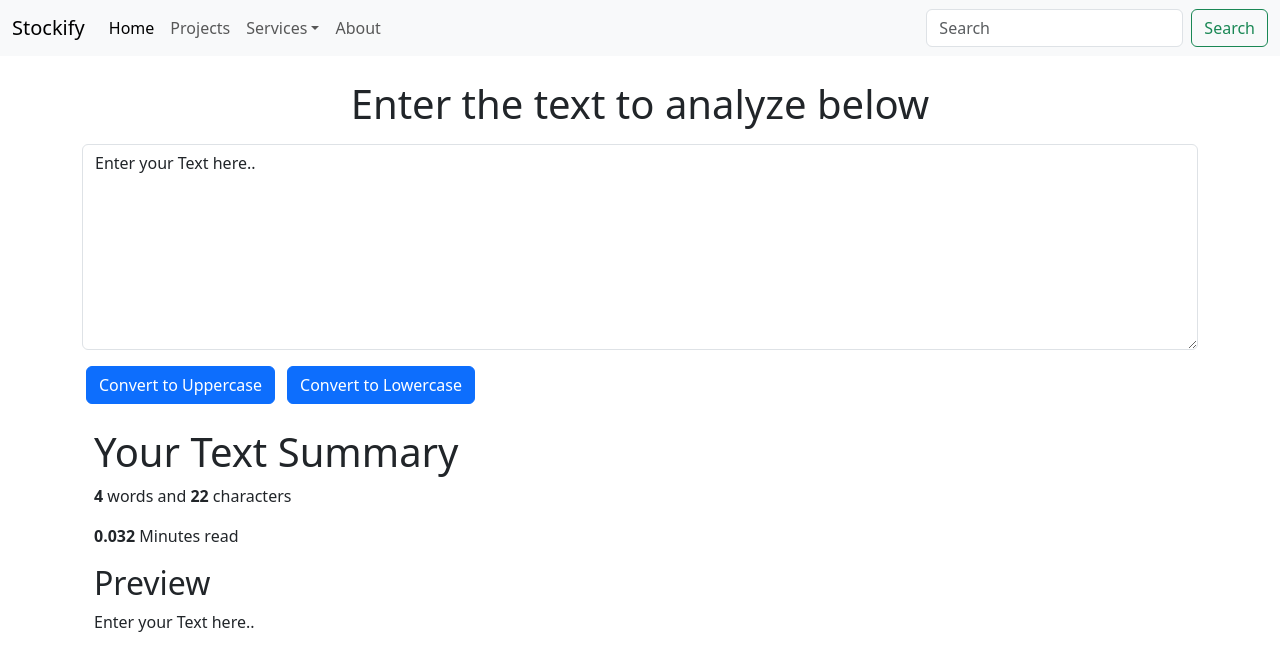
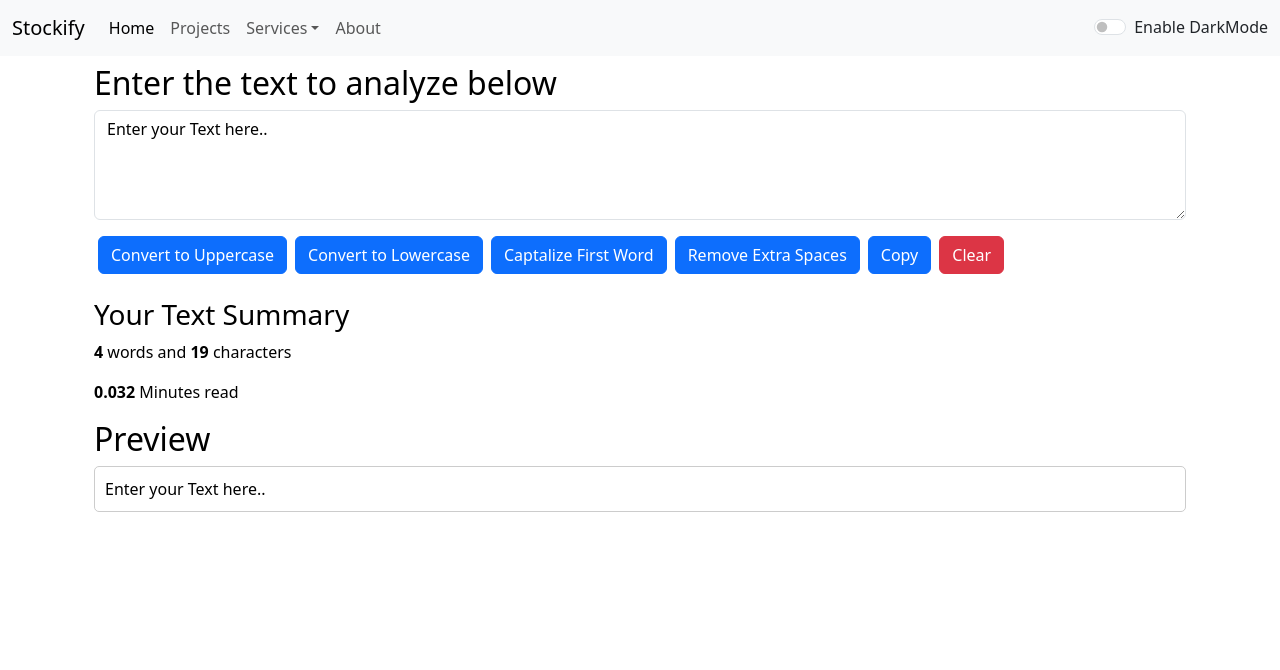
Before and after one commit to SHIVAM9771/React-app, a React (Vite) app in the folder my-app/: page / in a window 1280 px wide. Shown: the top 670 px of the page. Built offline with nearby package versions, Linux system fonts and the light colour scheme.

Commit message:
dynamic to functions

```diff
--- a/my-app/index.html
+++ b/my-app/index.html
@@ -10,7 +10,7 @@
       integrity="sha384-QWTKZyjpPEjISv5WaRU9OFeRpok6YctnYmDr5pNlyT2bRjXh0JMhjY6hW+ALEwIH"
       crossorigin="anonymous"
     />
-    <title>Stockify</title>
+    <title>Text Editor</title>
   </head>
   <body >
     <div id="root"></div>
--- a/my-app/src/App.jsx
+++ b/my-app/src/App.jsx
@@ -1,24 +1,51 @@
-import React from "react";
+import React, { useState } from "react";
 import Navbar from "./components/Navbar";
-import Footer from "./components/Footer";
 import "bootstrap/dist/css/bootstrap.min.css"
 import TextForm from "./components/TextForm";
+import About from "./components/About";
+import Alert from "./components/Alert";
 
 
 function App() {
+  const [mode, setMode] = useState('light');  //State variable for dark mode
+
+  const [alert, setAlert] = useState("");
+
   let data = {
     t1: "Service 1",
     t2: "This is service 2",
     t3: "Service 3"
   }
 
+  const showAlert = (message, type) => {
+    setAlert({
+      msg: message,
+      type: type
+    });
+    setTimeout(() => {
+      setAlert(null);
+    }, 1500);
+  }
+
+  const toggleMode = () => {
+    if (mode === 'dark') {
+      setMode('light');
+      document.body.style.backgroundColor = 'white';
+      showAlert("Light mode has been enabled", "success");
+    } else {
+      setMode('dark');
+      document.body.style.backgroundColor = '#061b2b';
+      showAlert("Dark mode has been enabled", "success");
+    }
+  }
   return (
     <>
-      <Navbar title="Stockify" data={data} />
+      <Navbar title="Stockify" data={data} mode={mode} toggleMode={toggleMode} />
+      <Alert alert={alert} />
       <div className="container">
-        <TextForm heading="Enter the text to analyze below" />
+        <TextForm heading="Enter the text to analyze below" mode={mode} showAlert={showAlert} />
+        {/* <About /> */}
       </div>
-
     </>
   );
 }
--- /dev/null
+++ b/my-app/src/components/About.jsx
@@ -0,0 +1,47 @@
+import React from 'react'
+
+export default function About(props) {
+  return (
+    <div className='container my-3' style={{ backgroundColor: props.mode === 'dark' ? 'grey' : 'white', color: props.mode === 'dark' ? 'white' : 'black' }}>
+      <h1 className='my-3'>About Us</h1>
+      <div className="accordion" id="accordionExample">
+        <div className="accordion-item">
+          <h2 className="accordion-header">
+            <button className="accordion-button" type="button" data-bs-toggle="collapse" data-bs-target="#collapseOne" aria-expanded="true" aria-controls="collapseOne">
+              Accordion Item #1
+            </button>
+          </h2>
+          <div id="collapseOne" className="accordion-collapse collapse show" data-bs-parent="#accordionExample">
+            <div className="accordion-body">
+              <strong>This is the first item's accordion body.</strong> It is shown by default, until the collapse plugin adds the appropriate classes that we use to style each element. These classes control the overall appearance, as well as the showing and hiding via CSS transitions. You can modify any of this with custom CSS or overriding our default variables. It's also worth noting that just about any HTML can go within the <code>.accordion-body</code>, though the transition does limit overflow.
+            </div>
+          </div>
+        </div>
+        <div className="accordion-item">
+          <h2 className="accordion-header">
+            <button className="accordion-button collapsed" type="button" data-bs-toggle="collapse" data-bs-target="#collapseTwo" aria-expanded="false" aria-controls="collapseTwo">
+              Accordion Item #2
+            </button>
+          </h2>
+          <div id="collapseTwo" className="accordion-collapse collapse" data-bs-parent="#accordionExample">
+            <div className="accordion-body">
+              <strong>This is the second item's accordion body.</strong> It is hidden by default, until the collapse plugin adds the appropriate classes that we use to style each element. These classes control the overall appearance, as well as the showing and hiding via CSS transitions. You can modify any of this with custom CSS or overriding our default variables. It's also worth noting that just about any HTML can go within the <code>.accordion-body</code>, though the transition does limit overflow.
+            </div>
+          </div>
+        </div>
+        <div className="accordion-item">
+          <h2 className="accordion-header">
+            <button className="accordion-button collapsed" type="button" data-bs-toggle="collapse" data-bs-target="#collapseThree" aria-expanded="false" aria-controls="collapseThree">
+              Accordion Item #3
+            </button>
+          </h2>
+          <div id="collapseThree" className="accordion-collapse collapse" data-bs-parent="#accordionExample">
+            <div className="accordion-body">
+              <strong>This is the third item's accordion body.</strong> It is hidden by default, until the collapse plugin adds the appropriate classes that we use to style each element. These classes control the overall appearance, as well as the showing and hiding via CSS transitions. You can modify any of this with custom CSS or overriding our default variables. It's also worth noting that just about any HTML can go within the <code>.accordion-body</code>, though the transition does limit overflow.
+            </div>
+          </div>
+        </div>
+      </div>
+    </div>
+  )
+}
--- /dev/null
+++ b/my-app/src/components/Alert.jsx
@@ -0,0 +1,16 @@
+import React from 'react'
+
+export default function Alert(props) {
+  const capitalize = (word) => {
+    const lower = word.toLowerCase();
+    return lower.charAt(0).toUpperCase() + lower.slice(1);
+  }
+  return (
+    props.alert && <div className='container my-10 mt-3'>
+      <div className={`alert alert-${props.alert.type} alert-dismissible fade show`} role="alert">
+        <strong>{capitalize(props.alert.type)}</strong>: {props.alert.msg}
+        <button type="button" className="btn-close" data-bs-dismiss="alert" aria-label="Close"></button>
+      </div>
+    </div>
+  )
+}
--- a/my-app/src/components/Navbar.jsx
+++ b/my-app/src/components/Navbar.jsx
@@ -4,7 +4,7 @@ import PropTypes from 'prop-types'
 export default function Navbar(props) {
   return (
     <>
-      <nav className="navbar navbar-expand-lg bg-body-tertiary">
+      <nav className={`navbar navbar-expand-lg bg-${props.mode} navbar-${props.mode}`}>
         <div className="container-fluid">
           <a className="navbar-brand" href="#">{props.title}</a>
           <button className="navbar-toggler" type="button" data-bs-toggle="collapse" data-bs-target="#navbarSupportedContent" aria-controls="navbarSupportedContent" aria-expanded="false" aria-label="Toggle navigation">
@@ -33,10 +33,14 @@ export default function Navbar(props) {
                 <a className="nav-link " aria-disabled="true">About</a>
               </li>
             </ul>
-            <form className="d-flex" role="search">
+            {/* <form className="d-flex" role="search">
               <input className="form-control me-2" type="search" placeholder="Search" aria-label="Search" />
               <button className="btn btn-outline-success" type="submit">Search</button>
-            </form>
+            </form> */}
+            <div className={`form-check form-switch text-${props.mode === 'light' ? 'dark' : 'light'}`}>
+              <input onClick={props.toggleMode} className="form-check-input" type="checkbox" role="switch" id="flexSwitchCheckDefault"/>
+                <label className="form-check-label" for="flexSwitchCheckDefault">Enable DarkMode</label>
+            </div>
           </div>
         </div>
       </nav></>
--- a/my-app/src/components/TextForm.jsx
+++ b/my-app/src/components/TextForm.jsx
@@ -3,38 +3,132 @@ import React, { useState } from 'react'
 
 export default function (props) {
   const handleUpClick = () => {
+    if (text.length === 0) {
+      props.showAlert("No Text Found", "danger")
+      return;
+    }
     let newText = text.toUpperCase();
     setText(newText);
+    props.showAlert("Text Converted to Uppercase", "success")
   }
   const handleDownClick = () => {
+    if (!text) {
+      props.showAlert("No Text Found", "danger")
+      return;
+    }
+
     let newText = text.toLowerCase();
     setText(newText);
+    props.showAlert("Text Converted to Lowercase", "success")
+  }
+
+  const handleClearClick = () => {
+    let newText = '';
+    setText(newText);
+    props.showAlert("Text Cleared", "success")
+  }
+
+  const handleCapital = () => {
+    if (!text) {
+      props.showAlert("No Text Found", "danger")
+      return;
+    }
+
+    let capitalizedText = "";
+    let capitalizeNext = true;
+
+    for (let i = 0; i < text.length; i++) {
+      let char = text[i];
+
+      if (capitalizeNext && /[a-zA-Z]/.test(char)) {
+        capitalizedText += char.toUpperCase();
+        capitalizeNext = false;
+      } else {
+        capitalizedText += char.toLowerCase();
+      }
+
+      if (char === " " || char === "\n") {
+        capitalizeNext = true;
+      }
+    }
+
+    setText(capitalizedText);
+    props.showAlert("First Word Capitalized", "success")
+  };
+
+  const removeExtraSpaces = () => {
+    if (!text) {
+      props.showAlert("No Text Found", "danger")
+      return;
+    }
+
+    const cleanedText = text
+      .split("\n") // Split the text by new lines
+      .map(line => line.trim().replace(/\s+/g, " ")) // Trim and remove extra spaces in each line
+      .join("\n"); // Join the lines back with new line characters
+
+    setText(cleanedText); // Update the text state with the cleaned text
+    props.showAlert("Extra Spaces Removed", "success")
+  };
+
+  const handleCopy = () => {
+    navigator.clipboard.writeText(text);
+    props.showAlert("Text Copied to Clipboard", "success")
   }
 
   const handleOnChange = (event) => {
     setText(event.target.value);
   }
 
+
   const [text, setText] = useState("Enter your Text here..");
 
 
   return (
     <>
-      <div>
-        <h1 className='my-3 mt-4 text-center'>{props.heading}</h1>
+      <div style={{ color: props.mode === 'dark' ? 'white' : 'black' }} className="container">
+        <h2 className='my-2 mt-2'>{props.heading}</h2>
         <div className="mb-3">
-          <textarea className="form-control" id="myBox" rows="8" value={text} onChange={handleOnChange} ></textarea>
+          <textarea className="form-control" id="myBox" rows="4" value={text} onChange={handleOnChange} style={{ backgroundColor: props.mode === 'dark' ? 'grey' : 'white', color: props.mode === 'dark' ? 'white' : 'black' }} ></textarea>
         </div>
         <button className="btn btn-primary mx-1" onClick={handleUpClick} >Convert to Uppercase</button>
-        <button className="btn btn-primary mx-2" onClick={handleDownClick} >Convert to Lowercase</button>
+        <button className="btn btn-primary mx-1" onClick={handleDownClick} >Convert to Lowercase</button>
+        <button className="btn btn-primary mx-1" onClick={handleCapital} >Captalize First Word</button>
+        <button className="btn btn-primary mx-1" onClick={removeExtraSpaces} >Remove Extra Spaces</button>
+        <button className="btn btn-primary mx-1" onClick={handleCopy} >Copy</button>
+        <button className="btn btn-danger mx-1" onClick={handleClearClick} >Clear</button>
       </div>
 
-      <div className="container my-4">
-        <h1>Your Text Summary</h1>
-        <p><strong>{text.split(" ").length}</strong> words and <strong>{text.length}</strong> characters</p>
-        <p><strong>{0.008 * text.split(" ").length}</strong> Minutes read</p>
+      <div className="container my-4" style={{ color: props.mode === 'dark' ? 'white' : 'black' }} >
+        <h3>Your Text Summary</h3>
+        <p>
+          <strong>{text.trim() ? text.split(/\s+/).filter(word => word).length : 0}</strong> words and
+          <strong> {text.replace(/\s/g, "").length}</strong> characters
+        </p>
+
+        <p><strong>{0.008 * (text.trim() ? text.split(/\s+/).filter(word => word).length : 0)}</strong> Minutes read</p>
         <h2>Preview</h2>
-        <p>{text}</p>
+        <div style={{
+          backgroundColor: props.mode === 'dark' ? 'grey' : 'white',
+          maxHeight: "200px",
+          overflowY: "auto",
+          padding: "10px",
+          border: "1px solid #ccc",
+          whiteSpace: "pre-wrap",
+          wordWrap: "break-word",
+          borderRadius: "5px",
+          color: text.length > 0 ? 'inherit' : '#852029'
+        }}>
+          {text.length > 0
+            ? text.split("\n").map((line, index) => (
+              <React.Fragment key={index}>
+                {line}
+                <br />
+              </React.Fragment>
+            ))
+            : "Nothing to preview!"}
+        </div>
+
       </div>
 
     </>
```
